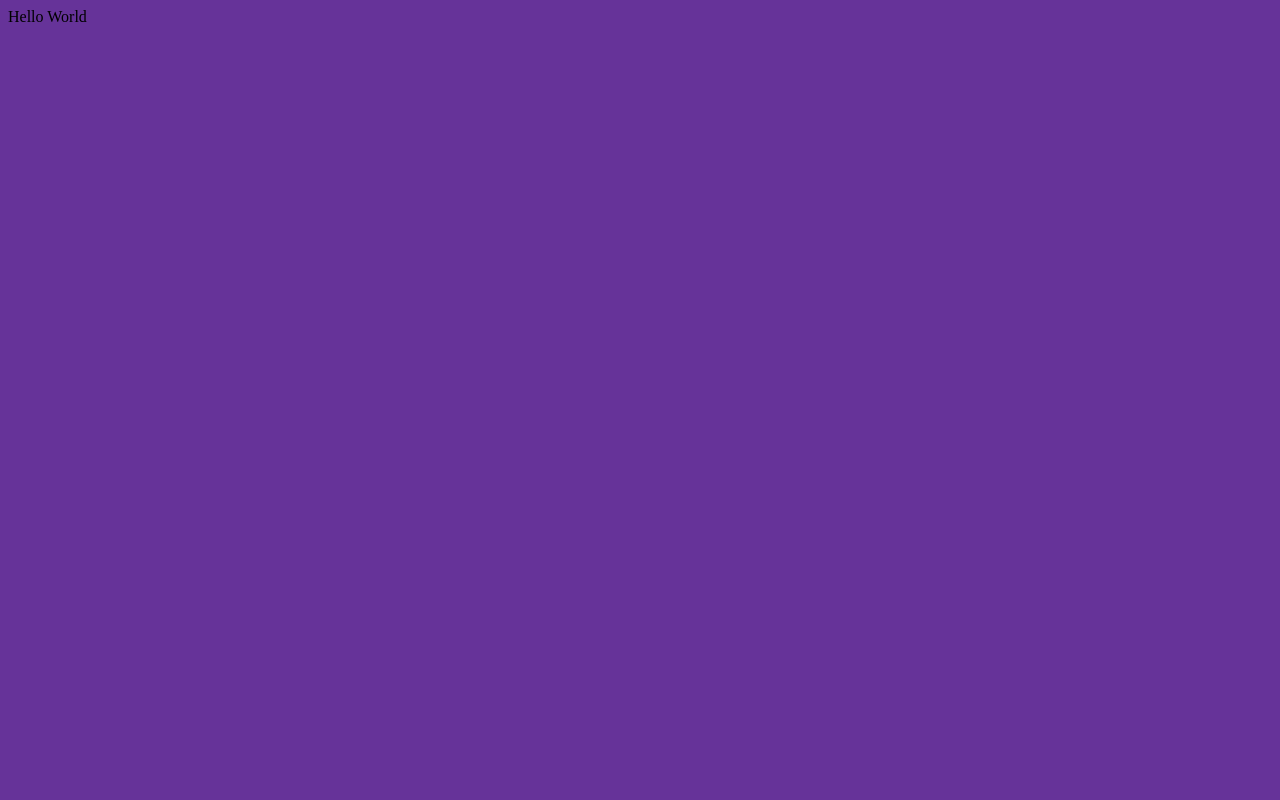
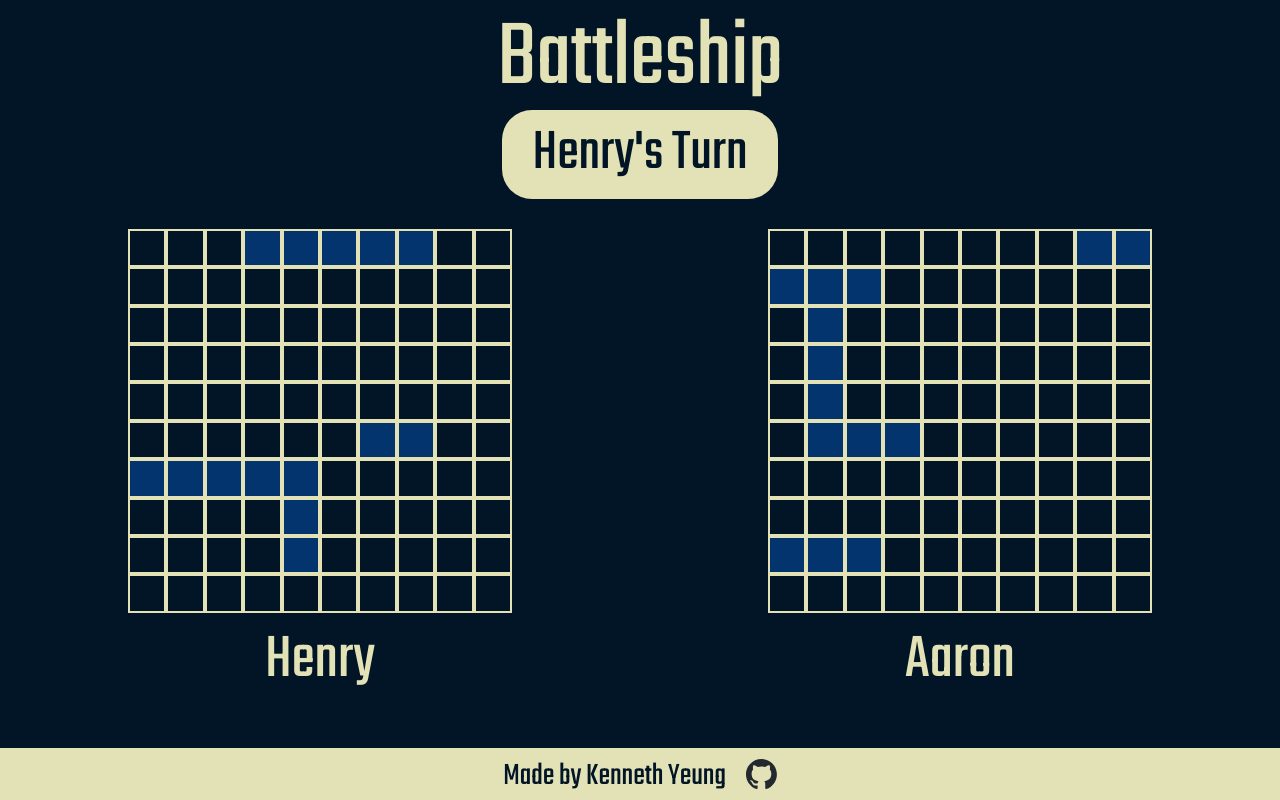
Before and after one commit to kyeung36220/battleship, a website built with webpack: page src/template.html in a window 1280 px wide. Built offline with nearby package versions, Linux system fonts and the light colour scheme.

Commit message:
Adding Basic UI for dsplaying ships

```diff
--- a/src/dom.js
+++ b/src/dom.js
@@ -0,0 +1,57 @@
+import githubIcon from "./images/github.svg"
+
+export function makePlayerBoard(playerNumber,player) {
+    const playerBoardSize = 9
+    let playerBoard
+
+    //make player display have name
+    if (playerNumber === "p1") {
+        document.querySelector("#p1-boardContainer .playerName").textContent = `${player.name}`
+        playerBoard = document.querySelector("#p1-boardContainer .playerBoard")
+    }
+    else {
+        document.querySelector("#p2-boardContainer .playerName").textContent = `${player.name}`
+        playerBoard = document.querySelector("#p2-boardContainer .playerBoard")
+    }
+
+    // make grid
+    for (let i = 0; i <= playerBoardSize; i++) {
+        for (let j = 0; j <= playerBoardSize; j++) {
+            const gridCell = document.createElement("div")
+            gridCell.classList.add("gridCell")
+            gridCell.id = `${playerNumber}-[${j},${i}]`
+            playerBoard.appendChild(gridCell)
+        }
+    }
+
+
+    for (let i = 0; i < player.gameboard.ships.length; i++) {
+        for (let j = 0; j < player.gameboard.ships[i].coords.length; j++) {
+            const shipCell = document.getElementById(`${playerNumber}-[${player.gameboard.ships[i].coords[j]}]`)
+            shipCell.style.backgroundColor = "var(--colorTwo)"
+        }
+    }
+}
+
+export function changeTurnDisplayText(player) {
+    const turnDisplay = document.querySelector("#turnDisplay")
+    turnDisplay.textContent = `${player.name}'s Turn`
+}
+
+export function makeFooter() {
+    const footer = document.querySelector("#footer")
+
+    const footerText = document.createElement("div")
+    footerText.textContent = "Made by Kenneth Yeung"
+    footer.appendChild(footerText)
+
+    const footerLink = document.createElement("a")
+    footerLink.href = "https://github.com/kyeung36220"
+    footerLink.rel = "noopener noreferrer"
+    footerLink.target = "_blank"
+    footer.appendChild(footerLink)
+
+    const footerGithub = document.createElement("img")
+    footerGithub.src = githubIcon
+    footerLink.appendChild(footerGithub)
+}
--- a/src/functionality.js
+++ b/src/functionality.js
@@ -4,10 +4,6 @@ export class Ship {
         this.numberOfTimesHit = 0
         this.sunk = false
         this.coords = []
-    }
-
-    set addCoords(newCoords) {
-        this.coords = newCoords
     }
 
     hit() {
@@ -37,7 +33,7 @@ export class Gameboard {
         const fullShipCoords = []
         if (orientation === "Horizontal") {
             if (shipCoords[0] + shipObject.length - 1 > this.gridSize) {
-                throw new Error("Ship overflows board Horizontal")
+                return false
             }
             for (let i = 0; i < shipObject.length; i++) {
                 fullShipCoords.push([shipCoords[0] + i, shipCoords[1]])
@@ -45,7 +41,7 @@ export class Gameboard {
         }
         else if (orientation === "Vertical") {
             if (shipCoords[1] + shipObject.length - 1 > this.gridSize) {
-                throw new Error("Ship overflows board Vertical")
+                return false
             }
             for (let i = 0; i < shipObject.length; i++) {
                 fullShipCoords.push([shipCoords[0], shipCoords[1] + i])
@@ -57,24 +53,28 @@ export class Gameboard {
 
     makeShipOnBoard(shipCoords, orientation, shipObject) {
         const coords = this.makeShipCoords(shipCoords, orientation, shipObject)
+        if (coords === false) {
+            return false
+        }
 
         for (let i = 0; i < coords.length; i++) {
             for (let j = 0; j < this.ships.length; j++) {
                 if (JSON.stringify(this.ships[j].coords).includes(JSON.stringify(coords[i]))) {
-                    throw new Error("Ship overlapping another ship")
+                    return false
                 }
             }
         }
 
         shipObject.coords = coords
         this.ships.push(shipObject)
+        return true
     }
 
     receiveAttack(coords) {
         const whatDidItHit = this.isAttackHit(coords)
         if (JSON.stringify(this.hitAttacks).includes(JSON.stringify(coords)) ||
             JSON.stringify(this.missedAttacks).includes(JSON.stringify(coords))) {
-                throw new Error("Shot has already been made")
+                return false
         }
         if (whatDidItHit === false) {
             this.missedAttacks.push(coords)
@@ -110,8 +110,9 @@ export class Gameboard {
 }
 
 export class Player {
-    constructor(type) {
+    constructor(type, name) {
         this.type = type
         this.gameboard = new Gameboard()
+        this.name = name
     }
 }
--- a/src/index.js
+++ b/src/index.js
@@ -1 +1,61 @@
 import "./styles.css";
+import { Player, Ship } from "./functionality.js"
+import { makePlayerBoard, changeTurnDisplayText, makeFooter } from "./dom.js"
+
+
+function initialize() {
+    const player1 = new Player("real", "Henry")
+    const player2 = new Player("real", "Aaron")
+    changeTurnDisplayText( whoHasFirstTurn(player1, player2) )
+    makeFooter()
+    randomShips(player1)
+    randomShips(player2)
+    makePlayerBoard("p1", player1)
+    makePlayerBoard("p2", player2)
+}
+
+function whoHasFirstTurn(player1, player2) {
+    const rng = Math.ceil(Math.random() * 2)
+    if (rng === 1) {
+        return player1
+    }
+    if (rng === 2) {
+        return player2
+    }
+    throw new Error("Rng for First Turn generation failed")
+}
+
+function randomShips(player) {
+    const ship1 = new Ship(4)
+    const ship2 = new Ship(3)
+    const ship3 = new Ship(3)
+    const ship4 = new Ship(2)
+    const ship5 = new Ship(2)
+    const arrayOfShips = [ship1, ship2, ship3, ship4, ship5]
+
+    for (let i = 0; i < arrayOfShips.length; i++) {
+        let placed = false
+        while (placed === false) {
+            if (player.gameboard.makeShipOnBoard(randomCoords(), randomOrientation(), arrayOfShips[i]) === true) {
+                placed = true
+            }
+        }
+
+    }
+
+    function randomCoords() {
+        return [Math.floor(Math.random() * 9), Math.floor(Math.random() * 9)]
+    }
+
+    function randomOrientation() {
+        const randomOrientationRng = Math.ceil(Math.random() * 2)
+        if (randomOrientationRng === 1) {
+            return "Horizontal"
+        }
+        else {
+            return "Vertical"
+        }
+    }
+}
+
+initialize()
--- a/src/styles.css
+++ b/src/styles.css
@@ -1,3 +1,130 @@
+*, *::before, *::after {
+  box-sizing: border-box;
+}
+
+* {
+  margin: 0;
+}
+
 body {
-    background-color: rebeccapurple;
-  }
+  line-height: 1.5;
+  -webkit-font-smoothing: antialiased;
+}
+
+img, picture, video, canvas, svg {
+  display: block;
+  max-width: 100%;
+}
+
+input, button, textarea, select {
+  font: inherit;
+}
+
+p, h1, h2, h3, h4, h5, h6 {
+  overflow-wrap: break-word;
+}
+
+p {
+  text-wrap: pretty;
+}
+
+h1, h2, h3, h4, h5, h6 {
+  text-wrap: balance;
+}
+
+#root, #__next {
+  isolation: isolate;
+}
+
+:root {
+  --colorOne: #021526;
+  --colorTwo: #03346E;
+  --colorThree: #6EACDA;
+  --colorFour: #E2E2B6;
+  font-family: "Teko";
+}
+
+body {
+    background-color: var(--colorOne);
+    color: var(--colorFour);
+    height: 100vh;
+    display: flex;
+    flex-direction: column;
+}
+
+#title {
+  font-size: 6rem;
+  text-align: center;
+  line-height: 10vh;
+  margin-top: 20px;
+}
+
+#turnDisplay {
+  font-size: 3.7rem;
+  text-align: center;
+  background-color: var(--colorFour);
+  color: var(--colorOne);
+  width: fit-content;
+  margin: 10px auto 10px auto;
+  padding: 0px 30px;
+  border-radius: 30px;
+}
+
+#boardsContainer {
+  display: flex;
+  gap: 20vw;
+  justify-content: center;
+  align-items: center;
+  padding: 20px;
+}
+
+.boardContainer {
+  display: flex;
+  flex-direction: column;
+}
+
+.boardContainer .playerBoard {
+  display: flex;
+  flex-wrap: wrap;
+  width: 30vw;
+  height: 30vw;
+}
+
+.boardContainer .playerName {
+  text-align: center;
+  font-size: 4rem;
+}
+
+.gridCell {
+  width: 3.0vw;
+  height: 3.0vw;
+  border: 2px solid var(--colorFour);
+  background-color: var(--colorOne);
+}
+
+.gridCell:hover {
+  cursor: pointer;
+  background-color: var(--colorThree);
+}
+
+#footer {
+  display: flex;
+  margin-top: auto;
+  background-color: var(--colorFour);
+  color: var(--colorOne);
+  justify-content: center;
+  align-items: center;
+  font-size: 2rem;
+  gap: 20px;
+  text-align: center;
+  vertical-align: middle;
+}
+
+#footer div {
+  margin-top: 4px;;
+}
+
+#footer img {
+  cursor: pointer;
+  height: 30px;
+}
--- a/src/template.html
+++ b/src/template.html
@@ -3,9 +3,25 @@
 <head>
     <meta charset="UTF-8">
     <meta name="viewport" content="width=device-width, initial-scale=1.0">
-    <title>Title</title>
+    <link rel="icon" type="image/x-icon" href="./images/favicon.ico">
+    <link rel="preconnect" href="https://fonts.googleapis.com">
+    <link rel="preconnect" href="https://fonts.gstatic.com" crossorigin>
+    <link href="https://fonts.googleapis.com/css2?family=Teko:wght@300..700&display=swap" rel="stylesheet">
+    <title>Battleship</title>
 </head>
 <body>
-    Hello World
+    <div id="title">Battleship</div>
+    <div id="turnDisplay"></div>
+    <div id="boardsContainer">
+        <div id="p1-boardContainer" class="boardContainer">
+            <div class="playerBoard"></div>
+            <div class="playerName"></div>
+        </div>
+        <div id="p2-boardContainer" class="boardContainer">
+            <div class="playerBoard"></div>
+            <div class="playerName"></div>
+        </div>
+    </div>
+    <div id="footer"></div>
 </body>
 </html>
```
Also changed, not shown: src/functionality.test.js (+8 -8 lines), src/images/favicon.ico (added), src/images/github.svg (added).
